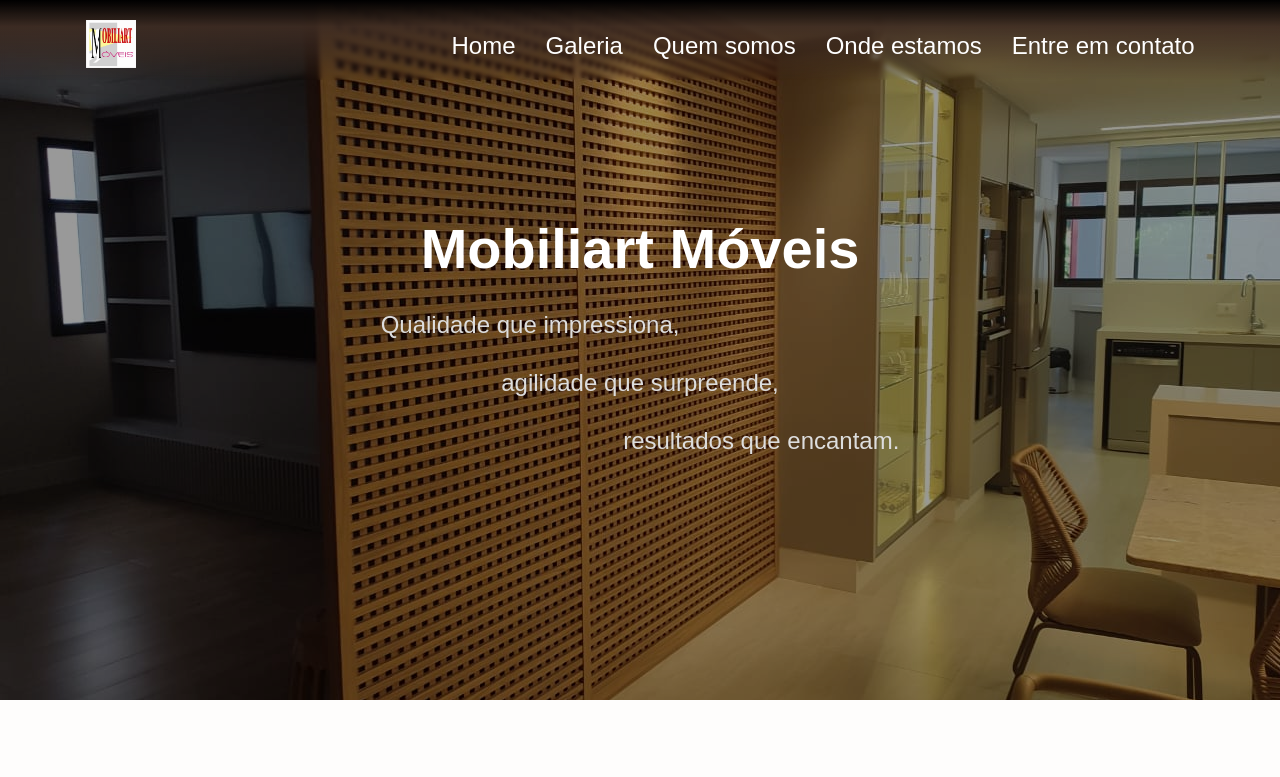
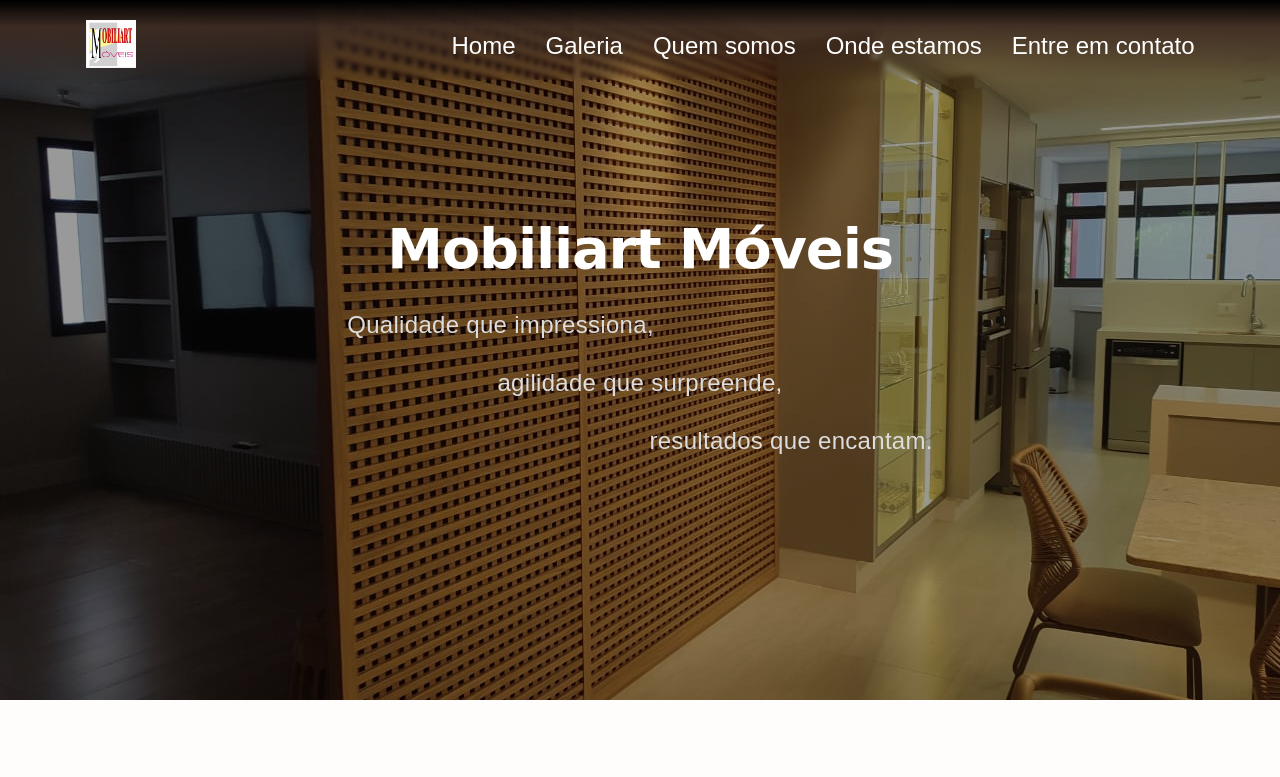
Before and after one commit to ChancellorMarko/mobiliart_web, a plain HTML site: page index.html in a window 1280 px wide. Shown: the top 777 px of the page. Drawn offline with Linux system fonts and the light colour scheme.

Commit message:
Fonte das frases da home

```diff
--- a/style.css
+++ b/style.css
@@ -192,16 +192,22 @@
 
 
 .home h1 {
+  font-family: 'bradley hand', cursive;
   font-size: 56px;
+  font-weight: 800;
   margin-bottom: 30px;
   color: #fff;
+  letter-spacing: -1.2px;
 }
 
 .home p {
+  font-family: 'Work Sans', sans-serif;
   font-size: 24px;
+  font-weight: 400;
   max-width: 600px;
   margin: 0 auto 30px;
   color: #ddd;
+  letter-spacing: 0.3px;
 }
 
 .btn-cta {
```
